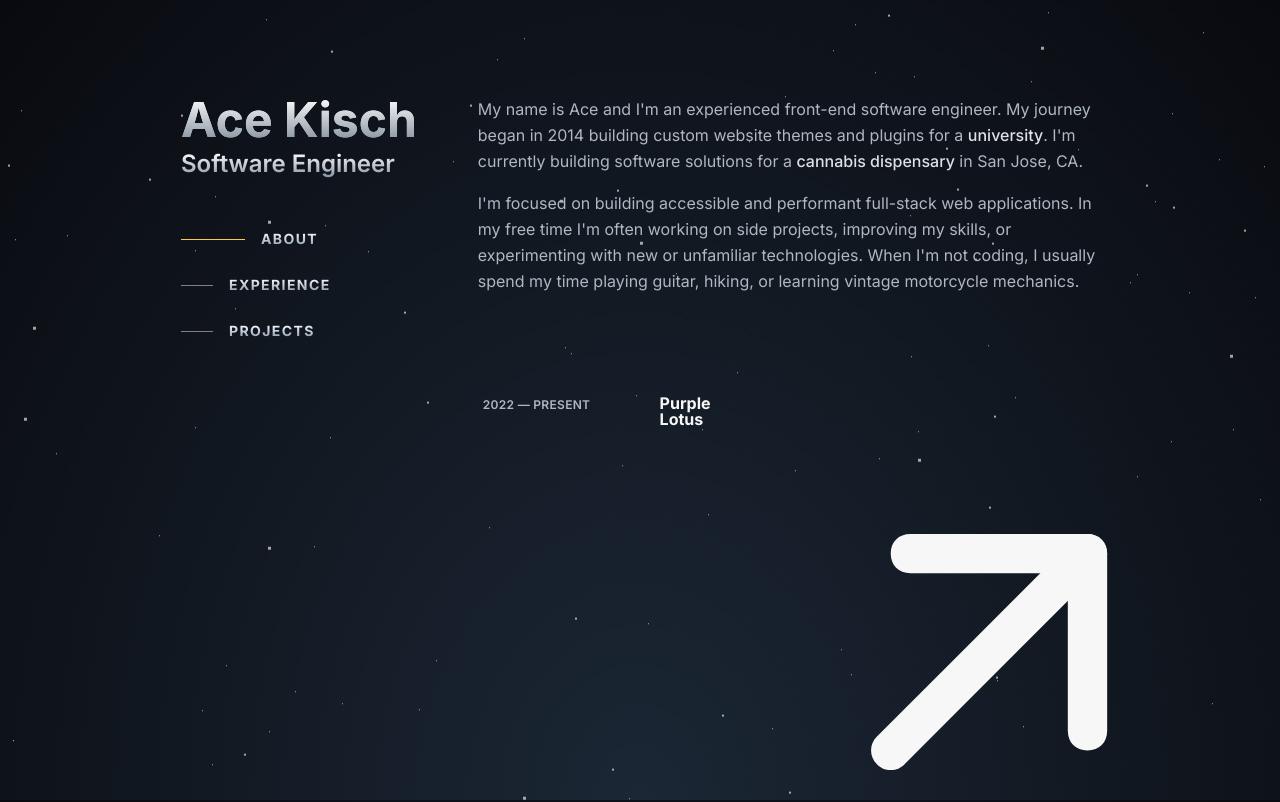
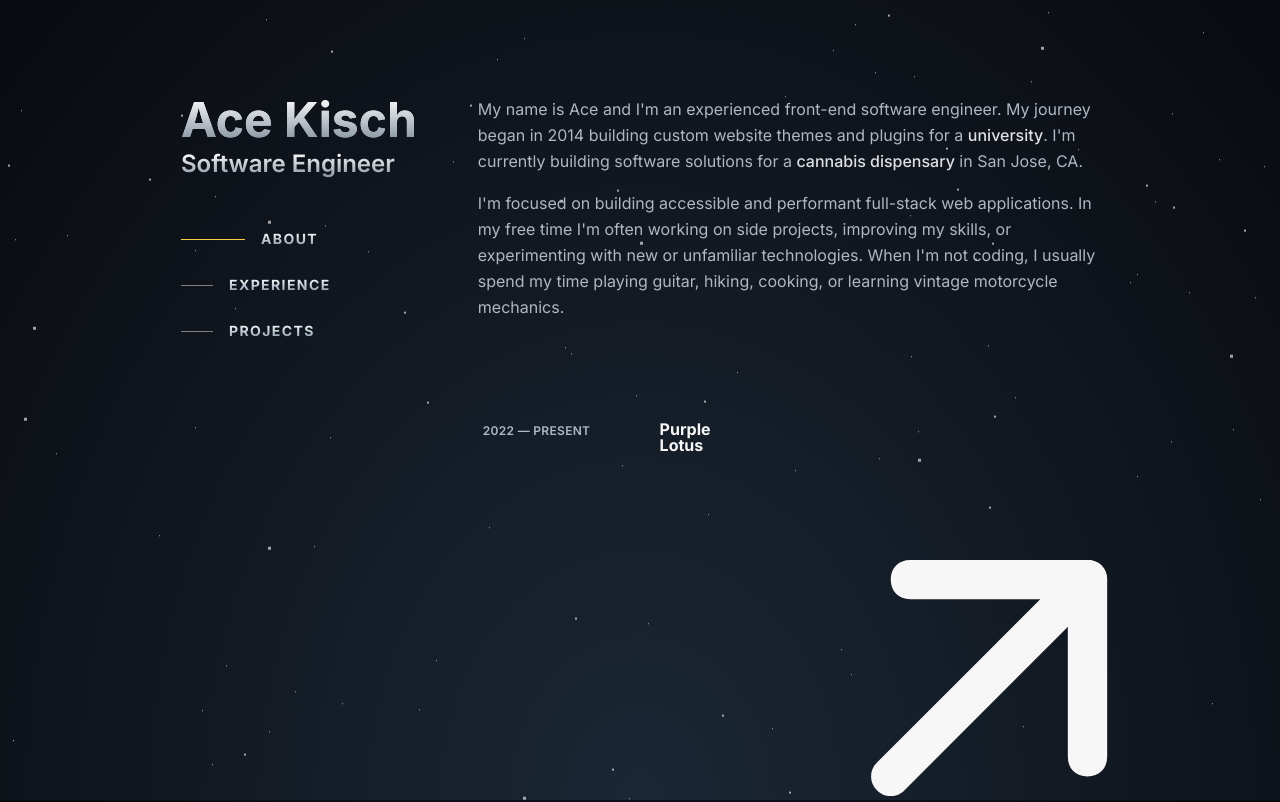
Before and after one commit to AceGK/portfolio-2024, a Next.js app: page / in a window 1280 px wide. Shown: the top 802 px of the page. Built offline with nearby package versions, Linux system fonts and the light colour scheme.

Commit message:
Update page.js

```diff
--- a/app/page.js
+++ b/app/page.js
@@ -24,7 +24,7 @@ export default function Home() {
             <p>My name is Ace and I&apos;m an experienced front-end software engineer. My journey began in 2014 building custom website themes and plugins for a <a href="https://oaksterdamuniversity.com">university</a>. I&apos;m currently building software solutions for a <a href="https://plpcsanjose.com">cannabis dispensary</a> in San Jose, CA.
             </p>
 
-            <p>I&apos;m focused on building accessible and performant full-stack web applications. In my free time I&apos;m often working on side projects, improving my skills, or experimenting with new or unfamiliar technologies. When I&apos;m not coding, I usually spend my time playing guitar, hiking, or learning vintage motorcycle mechanics.</p>
+            <p>I&apos;m focused on building accessible and performant full-stack web applications. In my free time I&apos;m often working on side projects, improving my skills, or experimenting with new or unfamiliar technologies. When I&apos;m not coding, I usually spend my time playing guitar, hiking, cooking, or learning vintage motorcycle mechanics.</p>
 
           </div>
         </section>
```
